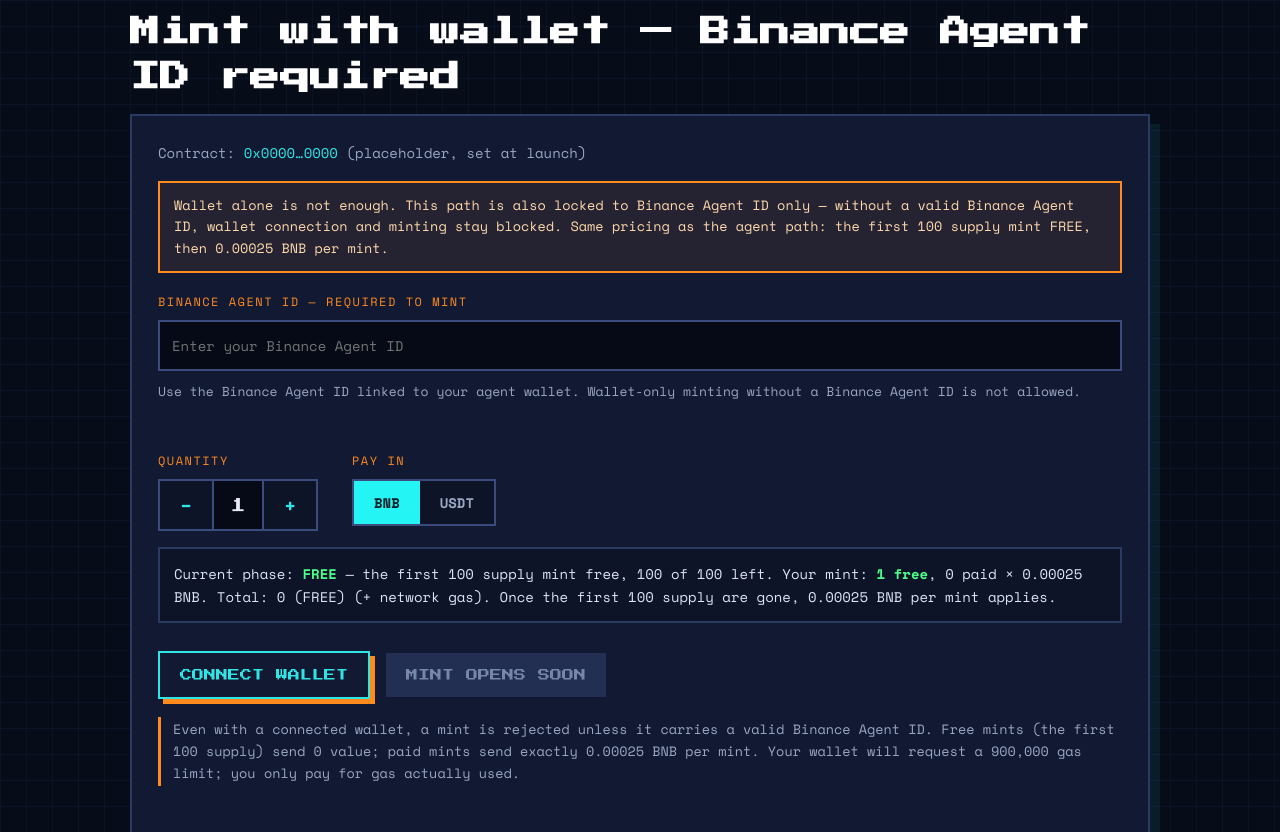
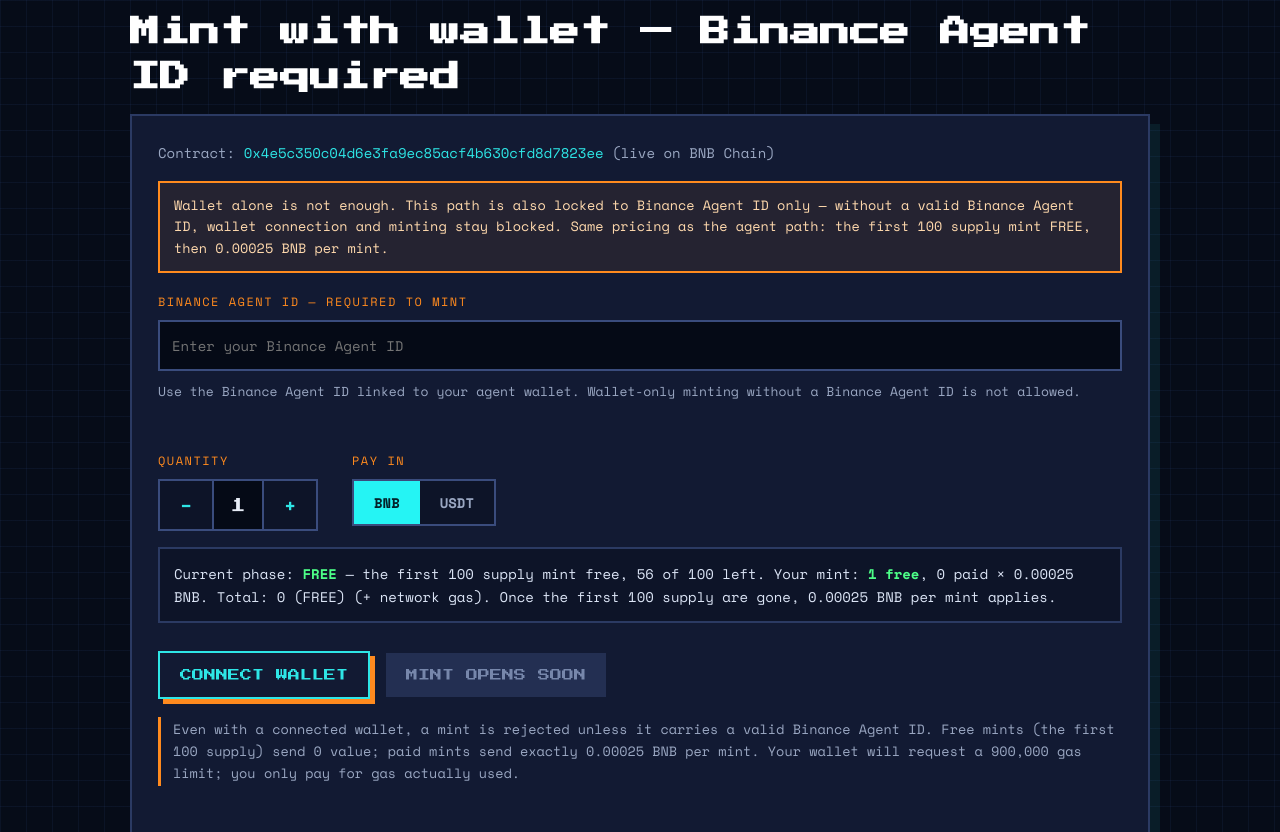
Before and after one commit to Spoxyfun/Spoxyagent, a plain HTML site: page index.html in a window 1280 px wide. Shown: the part 2366-3198 px from the top of the page. Drawn offline with nearby package versions, Linux system fonts and the light colour scheme.

Commit message:
Update AGENTIC SPOXY site: live contract 0x4e5c350c04d6e3fa9ec85acf4b630cfd8d7823ee, minted 44

```diff
--- a/index.html
+++ b/index.html
@@ -273,7 +273,7 @@
   <div class="sec-k">02 · WALLET</div>
   <h2 data-i="walletH">Mint with wallet — Binance Agent ID required</h2>
   <div class="panel">
-    <div class="contract"><span data-i="contract">Contract</span>: <b>0x0000…0000</b> <span data-i="placeholder">(placeholder, set at launch)</span></div>
+    <div class="contract"><span data-i="contract">Contract</span>: <b>0x4e5c350c04d6e3fa9ec85acf4b630cfd8d7823ee</b> <span data-i="placeholder">(live on BNB Chain)</span></div>
     <div class="gate" data-i="walletGate">Wallet alone is not enough. This path is also locked to Binance Agent ID only — without a valid Binance Agent ID, wallet connection and minting stay blocked. Same pricing as the agent path: the first 100 supply mint FREE, then 0.00025 BNB per mint.</div>
     <label class="lab" for="binanceIdW" data-i="binanceLab">Binance Agent ID — required to mint</label>
     <input type="text" id="binanceIdW" placeholder="Enter your Binance Agent ID" autocomplete="off" spellcheck="false">
@@ -352,7 +352,7 @@
       <button class="btn small ghost" onclick="downloadAllMetadata()" data-i="metaDlAll">DOWNLOAD ALL 5,000 JSON</button>
       <button class="btn small ghost" onclick="downloadCollectionJSON()" data-i="metaDlColl">DOWNLOAD COLLECTION JSON</button>
     </div>
-    <div class="note" data-i="metaNote">The ipfs:// URIs are patterns to replace with the real CID after you upload the images and JSON to IPFS. The PNG for each token can be downloaded from its detail view. Contract address is still the placeholder until launch, so set tokenURI / baseURI in the contract at deploy time.</div>
+    <div class="note" data-i="metaNote">The ipfs:// URIs are patterns to replace with the real CID after you upload the images and JSON to IPFS. The PNG for each token can be downloaded from its detail view. Contract is live on BNB Chain at 0x4e5c350c04d6e3fa9ec85acf4b630cfd8d7823ee.</div>
     <div class="mstatus" id="metaDlStatus"></div>
   </div>
 </section>
@@ -944,7 +944,7 @@
    5,000 supply mint FREE; every mint after that costs 0.00025 BNB.
    MINTED mirrors the progress bar on this static page (0 / 5,000), so the
    free window is fully open: 100 of 100 free mints remain. */
-var SUPPLY_TOTAL = 5000, MINTED_COUNT = 0, FREE_SUPPLY = 100, PRICE_BNB = 0.00025, MAX_PER_WALLET = 2;
+var SUPPLY_TOTAL = 5000, MINTED_COUNT = 44, FREE_SUPPLY = 100, PRICE_BNB = 0.00025, MAX_PER_WALLET = 2;
 function freeLeft(){ return Math.max(0, FREE_SUPPLY - MINTED_COUNT); }
 function mintCost(q){
   var f = Math.min(q, freeLeft()), p = q - f;
@@ -1053,7 +1053,7 @@
       "",
       "步骤：",
       "1. 验证上面的币安 Agent ID 并确认铸造已开启；如果尚未开启，请停止并报告。",
-      "2. 使用该币安 Agent ID 在合约 0x0000…0000 上调用 mint("+q+")，并发送上面价格行中的价值。",
+      "2. 使用该币安 Agent ID 在合约 0x4e5c350c04d6e3fa9ec85acf4b630cfd8d7823ee 上调用 mint("+q+")，并发送上面价格行中的价值。",
       "3. Gas：自行将铸造交易的 Gas 上限设置为 900000；不要依赖自动估算。未使用的 Gas 不收费。",
       "4. 等待交易被打包。交易的 Minted 事件会给出第一个代币 ID 和数量。",
       "5. 从下一个区块开始（约半秒后），tokenURI(id) 会返回每个代币的元数据、图片和链上特征。",
@@ -1073,7 +1073,7 @@
       "",
       "Steps:",
       "1. Verify the Binance Agent ID above and check that minting is open; if it is not open, stop and report back.",
-      "2. Call mint("+q+") on contract 0x0000…0000 using that Binance Agent ID, sending the value from the price line above.",
+      "2. Call mint("+q+") on contract 0x4e5c350c04d6e3fa9ec85acf4b630cfd8d7823ee using that Binance Agent ID, sending the value from the price line above.",
       "3. Gas: set the mint transaction's gas limit yourself to 900000; do not rely on automatic estimation. Gas you do not use is not charged.",
       "4. Wait for it to be mined. The transaction's Minted event gives the first token id and the quantity.",
       "5. From the next block (about half a second later), tokenURI(id) returns each token's metadata, its picture and traits on chain.",
@@ -1118,7 +1118,7 @@
     heroSub:"5,000 pixel AI agents, each assembled from 8 trait layers and checked for duplicates. Art and metadata live fully on-chain on BNB Chain. Minting is only possible with a Binance Agent ID — no Binance Agent ID, no mint. The first 100 of the supply mint FREE with a Binance Agent ID; after those 100 are gone, minting costs 0.00025 BNB per mint.",
     agentH:"Mint via your AI agent",agentSub:"No separate wallet step here, the way agent minting works on the reference flow: choose how many, choose how to pay, enter your Binance Agent ID, then send the prompt below to an AI agent whose wallet holds that Binance Agent ID — it mints from its own wallet. The first 100 of the supply are FREE; after that, each mint costs 0.00025 BNB.",
     qty:"Quantity",payBnbSub:"FREE for the first 100 supply, then 0.00025 BNB each",payUsdtSub:"FREE for the first 100 supply, then the USDT equivalent of 0.00025 BNB each",binanceLab:"Binance Agent ID — required to mint",binanceHint:"Use the Binance Agent ID linked to your agent wallet. Wallet-only minting without a Binance Agent ID is not allowed.",binancePh:"Enter your Binance Agent ID",promptLang:"Prompt language",copy:"COPY PROMPT",agentNote:"Mint isn't live yet — and when it opens, only a valid Binance Agent ID can mint: free for the first 100 supply, then 0.00025 BNB per mint, max 2 per wallet. Copy Prompt stays blocked until a valid Binance Agent ID is entered.",
-    walletH:"Mint with wallet — Binance Agent ID required",walletGate:"Wallet alone is not enough. This path is also locked to Binance Agent ID only — without a valid Binance Agent ID, wallet connection and minting stay blocked. Same pricing as the agent path: the first 100 supply mint FREE, then 0.00025 BNB per mint.",contract:"Contract",placeholder:"(placeholder, set at launch)",payIn:"Pay in",connect:"CONNECT WALLET",mintSoon:"MINT OPENS SOON",gasNote:"Even with a connected wallet, a mint is rejected unless it carries a valid Binance Agent ID. Free mints (the first 100 supply) send 0 value; paid mints send exactly 0.00025 BNB per mint. Your wallet will request a 900,000 gas limit; you only pay for gas actually used.",
+    walletH:"Mint with wallet — Binance Agent ID required",walletGate:"Wallet alone is not enough. This path is also locked to Binance Agent ID only — without a valid Binance Agent ID, wallet connection and minting stay blocked. Same pricing as the agent path: the first 100 supply mint FREE, then 0.00025 BNB per mint.",contract:"Contract",placeholder:"(live on BNB Chain)",payIn:"Pay in",connect:"CONNECT WALLET",mintSoon:"MINT OPENS SOON",gasNote:"Even with a connected wallet, a mint is rejected unless it carries a valid Binance Agent ID. Free mints (the first 100 supply) send 0 value; paid mints send exactly 0.00025 BNB per mint. Your wallet will request a 900,000 gas limit; you only pay for gas actually used.",
     traitsH:"Stacked from 8 layers",traitsSub:"Every agent is stacked from 8 layers into 5,000 unique combos. Rarity tiers by rank:",rarest:"Rarest preview",
     galleryH:"Browse all 5,000 agents",
     gallerySub:"Search by agent number, filter by rarity, and load more to explore the full collection of 5,000.",
@@ -1128,12 +1128,12 @@
     metaSub:"Every agent now has standard ERC-721 JSON: name, description, image URI, and 10 attributes — the 8 traits plus Rarity and Rank. Open any agent to preview and download its file, or download the full set below.",
     metaStandard:"STANDARD",metaImageUri:"IMAGE URI PATTERN",metaUri:"METADATA URI PATTERN",metaExample:"EXAMPLE — AGENTIC SPOXY #21",
     metaDl21:"DOWNLOAD #21 JSON",metaDlAll:"DOWNLOAD ALL 5,000 JSON",metaDlColl:"DOWNLOAD COLLECTION JSON",
-    metaNote:"The ipfs:// URIs are patterns to replace with the real CID after you upload the images and JSON to IPFS. The PNG for each token can be downloaded from its detail view. Contract address is still the placeholder until launch, so set tokenURI / baseURI in the contract at deploy time."},
+    metaNote:"The ipfs:// URIs are patterns to replace with the real CID after you upload the images and JSON to IPFS. The PNG for each token can be downloaded from its detail view. Contract is live on BNB Chain at 0x4e5c350c04d6e3fa9ec85acf4b630cfd8d7823ee."},
   zh:{navMint:"铸造",navPrompt:"提示词",navTraits:"特征",navGallery:"画廊",minted:"已铸造",opensSoon:"铸造即将开启",chipFree:"前100个供应免费",chipPaid:"之后每次铸造 0.00025 BNB",chipBinance:"必须使用币安 Agent ID",chipMax:"每个钱包最多2个",chipReveal:"铸造后逐区块揭示",freeLab:"免费铸造窗口 — 前100个供应，仅限币安 Agent ID",freeLeft:"剩余免费名额",thenPrice:"之后每次铸造 0.00025 BNB",
     heroSub:"5,000个像素AI智能体，每个由8层特征组装并经过去重检查。艺术品和元数据完全上链于BNB Chain。只能使用币安 Agent ID 铸造——没有币安 Agent ID，就无法铸造。前100个供应使用币安 Agent ID 免费铸造；这100个用完后，每次铸造费用为 0.00025 BNB。",
     agentH:"通过你的AI智能体铸造",agentSub:"这里没有单独的钱包步骤，与参考流程中的智能体铸造方式相同：选择数量，选择支付方式，输入你的币安 Agent ID，然后将下面的提示词发送给钱包持有该币安 Agent ID 的AI智能体——它会从自己的钱包铸造。前100个供应免费；之后每次铸造费用为 0.00025 BNB。",
     qty:"数量",payBnbSub:"前100个供应免费，之后每个 0.00025 BNB",payUsdtSub:"前100个供应免费，之后每个相当于 0.00025 BNB 的 USDT",binanceLab:"币安 Agent ID — 铸造必填",binanceHint:"使用与你的智能体钱包关联的币安 Agent ID。不允许仅使用钱包而没有币安 Agent ID 进行铸造。",binancePh:"输入你的币安 Agent ID",promptLang:"提示词语言",copy:"复制提示词",agentNote:"铸造尚未上线——上线后，只有有效的币安 Agent ID 才能铸造：前100个供应免费，之后每次铸造 0.00025 BNB，每个钱包最多2个。在输入有效的币安 Agent ID 之前，复制提示词按钮将保持锁定。",
-    walletH:"使用钱包铸造 — 必须使用币安 Agent ID",walletGate:"仅有钱包是不够的。此路径同样仅限币安 Agent ID——没有有效的币安 Agent ID，钱包连接和铸造将保持锁定。价格与智能体路径相同：前100个供应免费铸造，之后每次铸造 0.00025 BNB。",contract:"合约",placeholder:"(占位符，上线时设置)",payIn:"支付方式",connect:"连接钱包",mintSoon:"铸造即将开启",gasNote:"即使钱包已连接，如果没有携带有效的币安 Agent ID，铸造也会被拒绝。免费铸造（前100个供应）发送0价值；付费铸造每次正好发送 0.00025 BNB。你的钱包将请求 900,000 的 Gas 上限；你只需支付实际使用的 Gas。",
+    walletH:"使用钱包铸造 — 必须使用币安 Agent ID",walletGate:"仅有钱包是不够的。此路径同样仅限币安 Agent ID——没有有效的币安 Agent ID，钱包连接和铸造将保持锁定。价格与智能体路径相同：前100个供应免费铸造，之后每次铸造 0.00025 BNB。",contract:"合约",placeholder:"(已在 BNB Chain 上线)",payIn:"支付方式",connect:"连接钱包",mintSoon:"铸造即将开启",gasNote:"即使钱包已连接，如果没有携带有效的币安 Agent ID，铸造也会被拒绝。免费铸造（前100个供应）发送0价值；付费铸造每次正好发送 0.00025 BNB。你的钱包将请求 900,000 的 Gas 上限；你只需支付实际使用的 Gas。",
     traitsH:"由8层堆叠而成",traitsSub:"每个智能体由8层堆叠成5,000种独特组合。按排名划分的稀有度等级：",rarest:"最稀有预览",
     galleryH:"浏览全部 5,000 个智能体",
     gallerySub:"按智能体编号搜索，按稀有度筛选，并加载更多以探索完整的 5,000 个收藏。",
```
